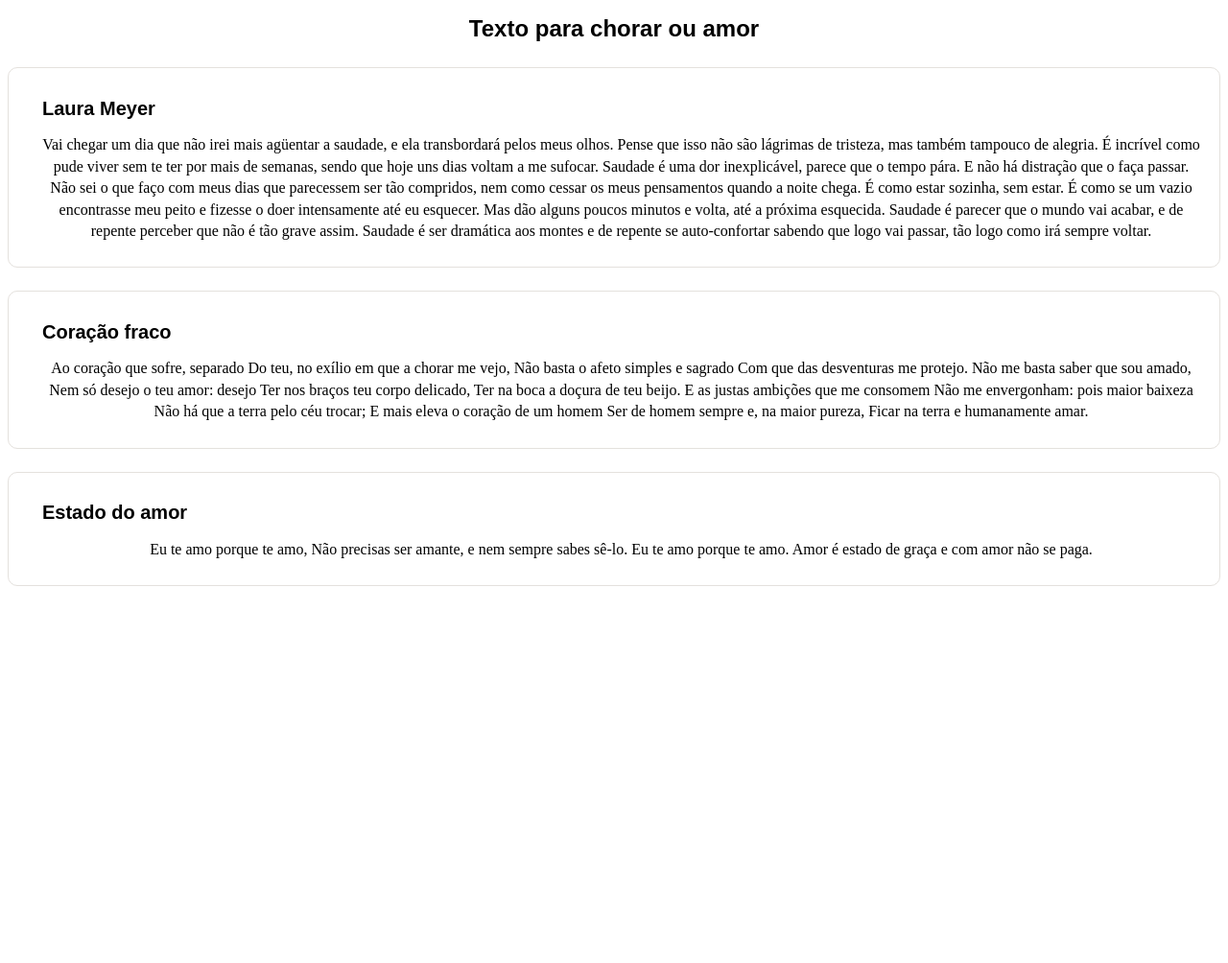
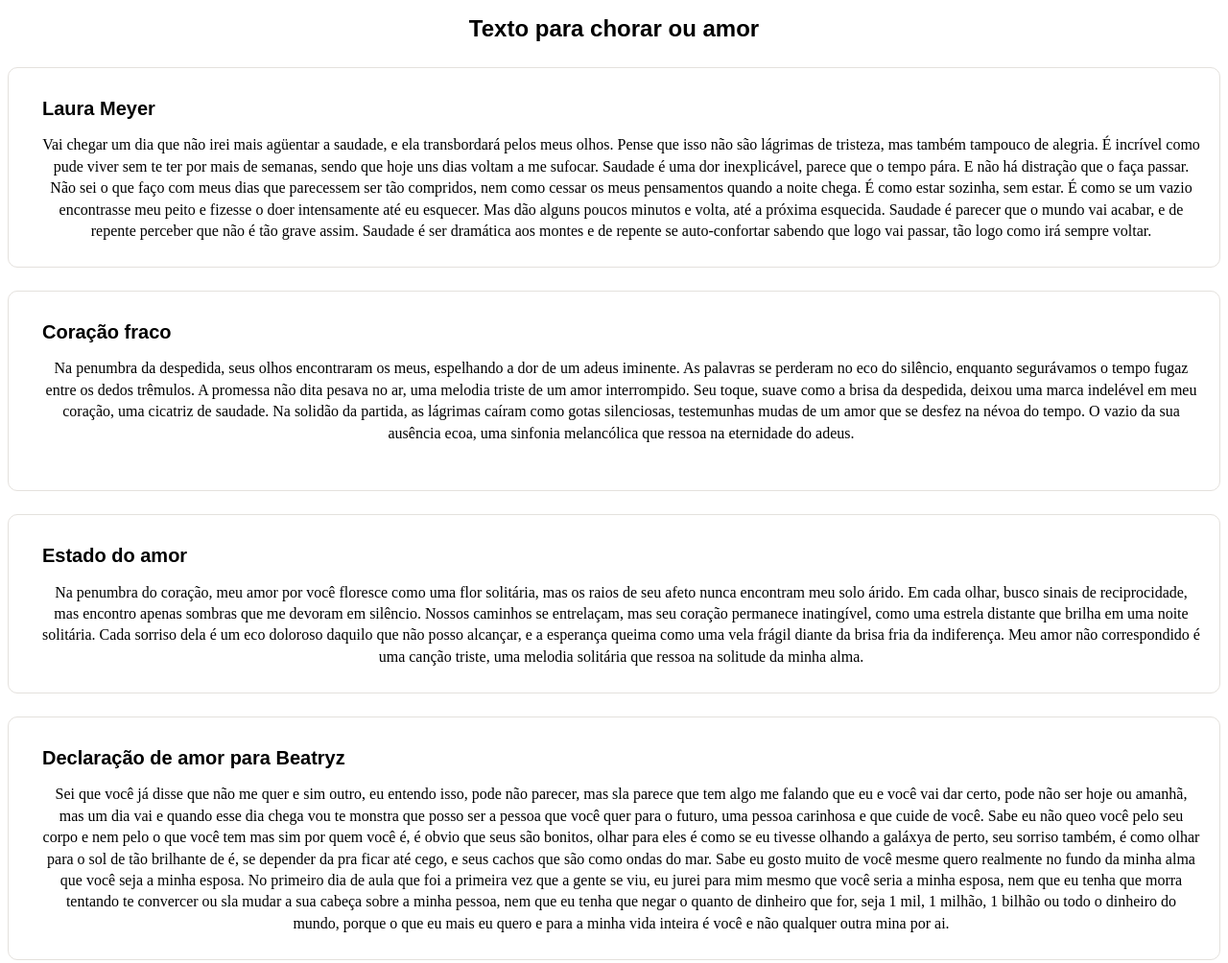
Before and after one commit to arthurdelaterra12B/Texto1, a plain HTML site: page index.html in a window 1280 px wide. Shown: the whole page at 96% size. Before the commit the page ends 800 px from the top, so only its background shows below. Drawn offline with Linux system fonts and the light colour scheme; a web font is replaced by a local one.

Commit message:
fim do projeto

```diff
--- a/index.html
+++ b/index.html
@@ -33,32 +33,29 @@
     </div>
     <div>
         <h2>Coração fraco</h2>
-        <p>Ao coração que sofre, separado
-            Do teu, no exílio em que a chorar me vejo,
-            Não basta o afeto simples e sagrado
-            Com que das desventuras me protejo.
-
-            Não me basta saber que sou amado,
-            Nem só desejo o teu amor: desejo
-            Ter nos braços teu corpo delicado,
-            Ter na boca a doçura de teu beijo.
-
-            E as justas ambições que me consomem
-            Não me envergonham: pois maior baixeza
-            Não há que a terra pelo céu trocar;
-
-            E mais eleva o coração de um homem
-            Ser de homem sempre e, na maior pureza,
-            Ficar na terra e humanamente amar.</p>
+        <p>
+            Na penumbra da despedida, seus olhos encontraram os meus,
+            espelhando a dor de um adeus iminente. As palavras se perderam no eco do silêncio,
+            enquanto segurávamos o tempo fugaz entre os dedos trêmulos.
+            A promessa não dita pesava no ar, uma melodia triste de um amor interrompido.
+            Seu toque, suave como a brisa da despedida, deixou uma marca indelével em meu coração,
+            uma cicatriz de saudade. Na solidão da partida, as lágrimas caíram como gotas silenciosas,
+            testemunhas mudas de um amor que se desfez na névoa do tempo. O vazio da sua ausência ecoa,
+            uma sinfonia melancólica que ressoa na eternidade do adeus.
+            </p>
+        <img src="" alt="">
     </div>
     <div>
         <h2>Estado do amor</h2>
-        <p>Eu te amo porque te amo,
-            Não precisas ser amante,
-            e nem sempre sabes sê-lo.
-            Eu te amo porque te amo.
-            Amor é estado de graça
-            e com amor não se paga.</p>
+        <p>Na penumbra do coração, meu amor por você floresce como uma flor solitária,
+            mas os raios de seu afeto nunca encontram meu solo árido.
+            Em cada olhar, busco sinais de reciprocidade,
+            mas encontro apenas sombras que me devoram em silêncio.
+            Nossos caminhos se entrelaçam, mas seu coração permanece inatingível, como uma estrela distante que brilha em uma noite solitária. Cada sorriso dela é um eco doloroso daquilo que não posso alcançar, e a esperança queima como uma vela frágil diante da brisa fria da indiferença. Meu amor não correspondido é uma canção triste, uma melodia solitária que ressoa na solitude da minha alma.</p>
+    </div>
+    <div>
+        <h2>Declaração de amor para Beatryz</h2>
+        <p>Sei que você já disse que não me quer e sim outro, eu entendo isso, pode não parecer, mas sla parece que tem algo me falando que eu e você vai dar certo, pode não ser hoje ou amanhã, mas um dia vai e quando esse dia chega vou te monstra que posso ser a pessoa que você quer para o futuro, uma pessoa carinhosa e que cuide de você. Sabe eu não queo você pelo seu corpo e nem pelo o que você tem mas sim por quem você é, é obvio que seus são bonitos, olhar para eles é como se eu tivesse olhando a galáxya de perto, seu sorriso também, é como olhar para o sol de tão brilhante de é, se depender da pra ficar até cego, e seus cachos que são como ondas do mar. Sabe eu gosto muito de você mesme quero realmente no fundo da minha alma que você seja a minha esposa. No primeiro dia de aula que foi a primeira vez que a gente se viu, eu jurei para mim mesmo que você seria a minha esposa, nem que eu tenha que morra tentando te convercer ou sla mudar a sua cabeça sobre a minha pessoa, nem que eu tenha que negar o quanto de dinheiro que for, seja 1 mil, 1 milhão, 1 bilhão ou todo o dinheiro do mundo, porque o que eu mais eu quero e para a minha vida inteira é você e não qualquer outra mina por ai.
     </div>
 </body>
 </html>
```
